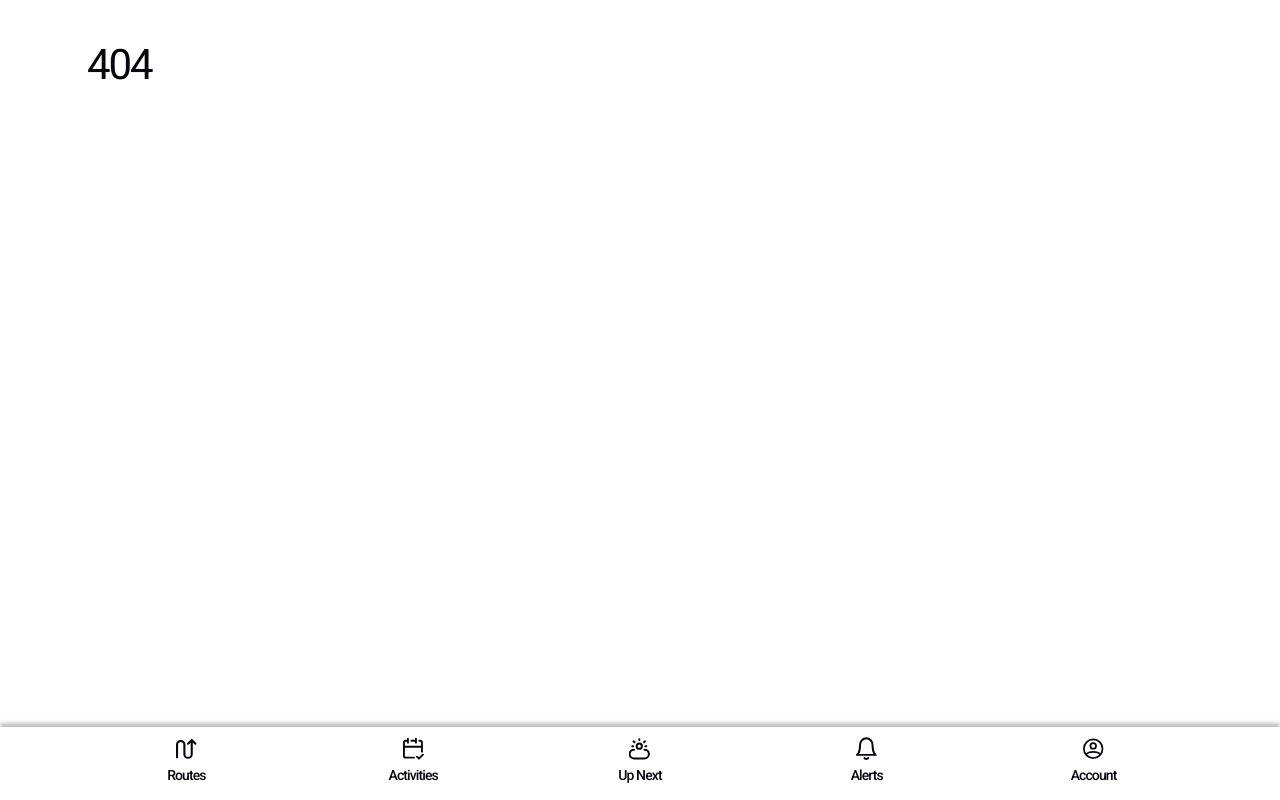
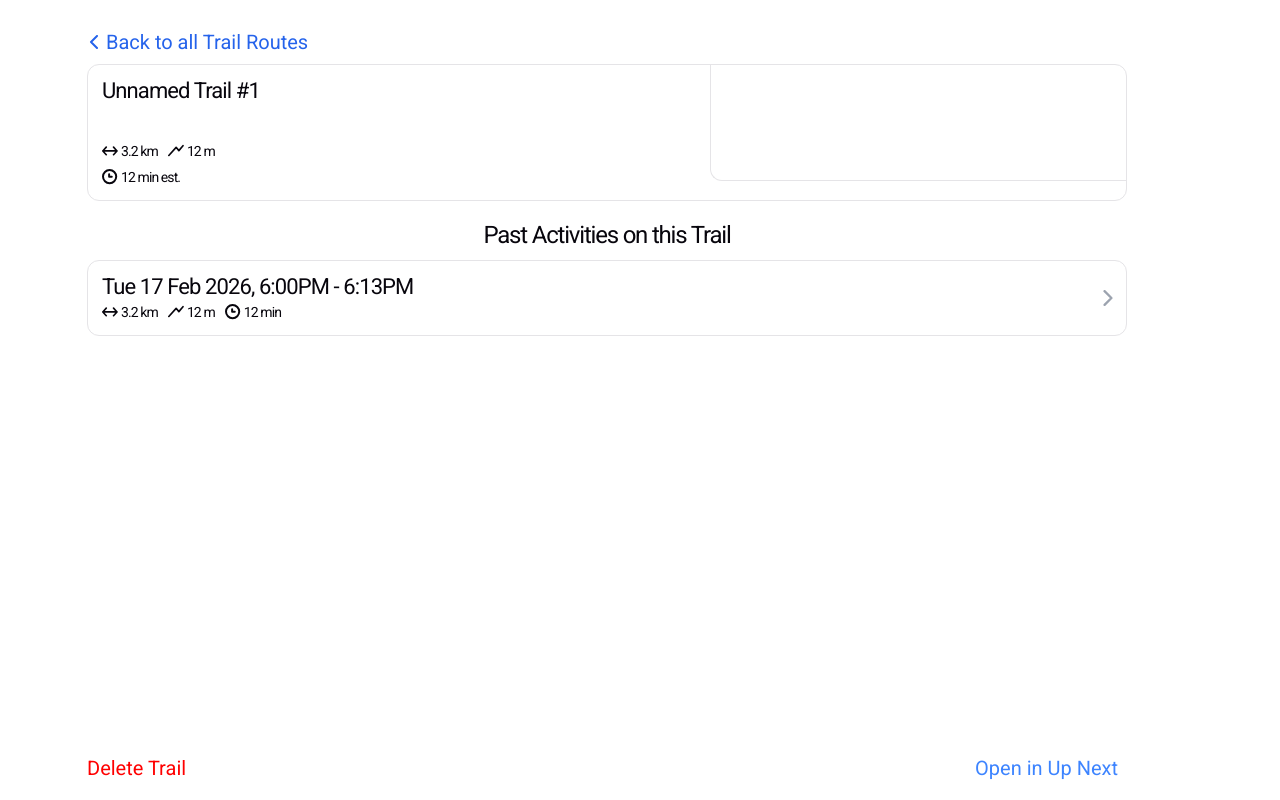
Before and after one commit to s0urcedev/gui-weather-app-trail-runners, a React (Vite) app: page /routes/1 in a window 1280 px wide. Before the commit this address had no page. Built offline with nearby package versions, Linux system fonts and the light colour scheme.

Commit message:
Route Page, new icons, PastActivityItem

```diff
--- a/src/App.tsx
+++ b/src/App.tsx
@@ -1,4 +1,4 @@
-import { Route, Routes } from 'react-router-dom'
+import { Route, Routes, useMatch } from 'react-router-dom'
 import AboutPage from './pages/AboutPage'
 import HomePage from './pages/HomePage'
 import RoutesPage from './pages/RoutesPage'
@@ -6,17 +6,21 @@ import Tabbar from './components/Tabbar'
 import './App.css'
 import ActivitiesPage from './pages/ActivitiesPage'
 import AlertsPage from './pages/AlertsPage'
+import RouteTrailIdPage from './pages/RouteTrailIdPage'
 
 function App() {
+  const isTrailDetailRoute = Boolean(useMatch('/routes/:trailID'))
+
   return (
     <>
       <div style={{
-        paddingBottom: '80px',
+        paddingBottom: isTrailDetailRoute ? '0px' : '80px',
         maxWidth: '100%',
         width: '1040px',
       }}>
         <Routes>
           <Route path="/routes" element={<RoutesPage />} />
+          <Route path="/routes/:trailID" element={<RouteTrailIdPage />} />
           <Route path="/activities" element={<ActivitiesPage />} />
           <Route path="/" element={<HomePage />} />
           <Route path="/alerts" element={<AlertsPage />} />
@@ -24,7 +28,7 @@ function App() {
           <Route path="*" element={<h1>404</h1>} />
         </Routes>
       </div>
-      <Tabbar />
+      {!isTrailDetailRoute && <Tabbar />}
     </>
   )
 }
--- /dev/null
+++ b/src/components/PastActivityItem.css
@@ -0,0 +1,83 @@
+.past-activity-item-link {
+  display: block;
+  width: 100%;
+  text-decoration: none;
+  color: inherit;
+  transition: opacity 0.25s;
+}
+
+.past-activity-item-link:hover {
+    opacity: 0.5;
+}
+
+.past-activity-item {
+  width: 100%;
+  border: 1px solid var(--border);
+  border-radius: 12px;
+  background: var(--bg);
+  box-sizing: border-box;
+  display: flex;
+  align-items: center;
+}
+
+.past-activity-item-details {
+  display: flex;
+  flex-direction: column;
+  align-items: flex-start;
+  text-align: left;
+  flex: 1;
+  min-width: 0;
+  padding: 14px;
+}
+
+.past-activity-item-name {
+  margin: 0;
+  color: var(--text-h);
+  font-size: 22px;
+  line-height: 1.1;
+  font-weight: 400;
+  /* min-height: 22px; */
+}
+
+.past-activity-item-metrics {
+  /* margin-top: 14px; */
+  display: flex;
+  gap: 0 10px;
+  flex-direction: row;
+  /* flex-wrap: wrap; */
+  /* width: 150px; */
+}
+
+.past-activity-item-metric {
+  display: inline-flex;
+  align-items: center;
+  gap: 3px;
+  color: var(--text-h);
+  font-size: 14px;
+  white-space: nowrap;
+  margin-bottom: -4px;
+}
+
+.past-activity-item-metric-icon {
+  width: 16px;
+  height: 16px;
+  display: block;
+  flex-shrink: 0;
+}
+
+.past-activity-item-arrow {
+  margin-left: auto;
+  display: flex;
+  align-items: center;
+  justify-content: center;
+  color: #9ca3af;
+  transform: scaleX(-1);
+  padding-left: 10px;
+}
+
+.past-activity-item-arrow-icon {
+  width: 16px;
+  height: 16px;
+  display: block;
+  flex-shrink: 0;
+}
--- /dev/null
+++ b/src/components/PastActivityItem.tsx
@@ -0,0 +1,51 @@
+import './PastActivityItem.css'
+import { Link } from 'react-router-dom'
+import BackArrowHeadIcon from './icons/BackArrowHeadIcon'
+import ClockIcon from './icons/ClockIcon'
+import HorizontalArrowsIcon from './icons/HorizontalArrowsIcon'
+import LineUpwardIcon from './icons/LineUpwardIcon'
+
+type PastActivityItemProps = {
+    name: string
+    distance: number
+    height: number
+    time: number
+    activityID: string | number
+}
+
+export function PastActivityItem({ name, distance, height, time, activityID }: PastActivityItemProps) {
+    return (
+        <Link to={`/activities/${activityID}`} className="past-activity-item-link">
+            <article className="past-activity-item">
+                <div className="past-activity-item-details">
+                    <h3 className="past-activity-item-name">{name}</h3>
+
+                    <div
+                        className={`past-activity-item-metrics`}
+                        aria-label="Trail stats"
+                    >
+                        <div className="past-activity-item-metric">
+                            <HorizontalArrowsIcon size={16} className="past-activity-item-metric-icon" />
+                            <span>{distance} km</span>
+                        </div>
+                        <div className="past-activity-item-metric">
+                            <LineUpwardIcon size={16} className="past-activity-item-metric-icon" />
+                            <span>{height} m</span>
+                        </div>
+                        <div className="past-activity-item-metric">
+                            <ClockIcon size={16} className="past-activity-item-metric-icon" />
+                            <span>{time} min</span>
+                        </div>
+                    </div>
+                </div>
+
+                <div
+                    className="past-activity-item-arrow"
+                    aria-hidden="true"
+                >
+                    <BackArrowHeadIcon className="past-activity-item-arrow-icon" size={16} strokeWidth={2} />
+                </div>
+            </article>
+        </Link>
+    )
+}
--- a/src/components/TrailItem.css
+++ b/src/components/TrailItem.css
@@ -51,6 +51,10 @@
   width: 150px;
 }
 
+.trail-item-metrics-bottom-margin {
+  margin-bottom: 10px;
+}
+
 .trail-item-metric {
   display: inline-flex;
   align-items: center;
--- a/src/components/TrailItem.tsx
+++ b/src/components/TrailItem.tsx
@@ -10,9 +10,10 @@ type TrailItemProps = {
     height: number
     time: number
     trailID: string | number
+    showViewBtn?: boolean
 }
 
-export function TrailItem({ name, location, distance, height, time, trailID }: TrailItemProps) {
+export function TrailItem({ name, location, distance, height, time, trailID, showViewBtn = true }: TrailItemProps) {
     return (
         <article className="trail-item" aria-label={`Trail ${name}`}>
             <div className="trail-item-main">
@@ -20,7 +21,10 @@ export function TrailItem({ name, location, distance, height, time, trailID }: T
                     <h3 className="trail-item-name">{name}</h3>
                     {/* <p className="trail-item-location">{location}</p> */}
 
-                    <div className="trail-item-metrics" aria-label="Trail stats">
+                    <div
+                        className={`trail-item-metrics${showViewBtn ? '' : ' trail-item-metrics-bottom-margin'}`}
+                        aria-label="Trail stats"
+                    >
                         <div className="trail-item-metric">
                             <HorizontalArrowsIcon size={16} className="trail-item-metric-icon" />
                             <span>{distance} km</span>
@@ -40,9 +44,9 @@ export function TrailItem({ name, location, distance, height, time, trailID }: T
                 </div>
             </div>
 
-            <a className="trail-item-link" href={`/routes/${trailID}`}>
+            {showViewBtn && <a className="trail-item-link" href={`/routes/${trailID}`}>
                 View
-            </a>
+            </a>}
         </article>
     )
 }
--- /dev/null
+++ b/src/components/icons/BackArrowHeadIcon.tsx
@@ -0,0 +1,26 @@
+import type { IconProps } from "./types";
+
+export default function BackArrowHeadIcon({
+    size = 14,
+    strokeWidth = 2,
+    className,
+}: IconProps) {
+    return (
+        <svg
+            width={size}
+            height={size}
+            viewBox="0 0 8 14"
+            fill="none"
+            xmlns="http://www.w3.org/2000/svg"
+            className={className}
+        >
+            <path
+                d="M7 1L1 7L7 13"
+                stroke="currentColor"
+                strokeWidth={strokeWidth}
+                strokeLinecap="round"
+                strokeLinejoin="round"
+            />
+        </svg>
+    );
+}
--- a/src/index.css
+++ b/src/index.css
@@ -131,3 +131,24 @@ code {
   gap: 10px;
   margin-top: 10px;
 }
+
+.backBtn {
+  transition: opacity 0.25s;
+}
+.backBtn:hover {
+  opacity: 0.5;
+}
+
+.deleteBtn {
+  transition: opacity 0.25s;
+}
+.deleteBtn:hover {
+  opacity: 0.5;
+}
+
+.openBtn {
+  transition: opacity 0.25s;
+}
+.openBtn:hover {
+  opacity: 0.5;
+}
--- a/src/pages/ActivitiesPage.tsx
+++ b/src/pages/ActivitiesPage.tsx
@@ -2,12 +2,18 @@ import { ActivityItem } from '../components/ActivityItem';
 import CalWithTickIcon from '../components/icons/CalWithTickIcon';
 import { ImportGPXButton } from '../components/ImportGPXButton';
 import { ImportPlaceholder } from '../components/ImportPlaceholder';
+import { Link } from 'react-router-dom';
 
 function ActivitiesPage() {
   return (
     <div className="App">
       <h1>Completed Activities</h1>
       <ImportGPXButton text="Import Completed Activities" icon={<CalWithTickIcon />} />
+      <p style={{ margin: '8px 0 12px' }}>
+        <Link to="/routes/001" state={{ fromPath: '/activities' }}>
+          Open Trail #001 (Test)
+        </Link>
+      </p>
 
     <div className="items-list">
         <ActivityItem
--- /dev/null
+++ b/src/pages/RouteTrailIdPage.tsx
@@ -0,0 +1,146 @@
+import { useLocation, useNavigate } from 'react-router-dom'
+import { TrailItem } from '../components/TrailItem'
+import { PastActivityItem } from '../components/PastActivityItem'
+import BackArrowHeadIcon from '../components/icons/BackArrowHeadIcon'
+
+type RouteLocationState = {
+  fromPath?: string
+}
+
+function getReferrerPath(referrer: string): string | undefined {
+  if (!referrer) {
+    return undefined
+  }
+
+  try {
+    const referrerUrl = new URL(referrer)
+    const currentOrigin = window.location.origin
+
+    if (referrerUrl.origin !== currentOrigin) {
+      return undefined
+    }
+
+    return referrerUrl.pathname
+  } catch {
+    return undefined
+  }
+}
+
+function RouteTrailIdPage() {
+  const location = useLocation()
+  const navigate = useNavigate()
+  const locationState = location.state as RouteLocationState | null
+
+  const previousPath = locationState?.fromPath ?? getReferrerPath(document.referrer)
+
+  let backButtonLabel = 'Back to all Trail Routes'
+  let backButtonTarget = '/routes'
+
+  if (previousPath === '/activities') {
+    backButtonLabel = 'Back to Completed Activities'
+    backButtonTarget = '/activities'
+  } else if (/^\/activities\/[^/]+$/.test(previousPath ?? '')) {
+    backButtonLabel = 'Back to Completed Activity'
+    backButtonTarget = previousPath as string
+  }
+
+  return (
+    <div className="App">
+        <button
+            type="button"
+            className="backBtn"
+            style={{
+                marginBottom: '12px',
+                border: 'none',
+                background: 'transparent',
+                color: '#2563eb',
+                padding: 0,
+                fontWeight: 400,
+                cursor: 'pointer',
+                fontSize: '20px',
+                width: '100%',
+                textAlign: 'left',
+                gap: '5px',
+                display: 'flex',
+                alignItems: 'baseline',
+                justifyContent: 'start',
+                marginBlockEnd: '10px',
+                marginTop: '10px',
+            }}
+            onClick={() => navigate(backButtonTarget)}
+        >
+            <BackArrowHeadIcon />
+            {backButtonLabel}
+        </button>
+        <TrailItem
+            name="Unnamed Trail #1"
+            location="Paris, France"
+            distance={3.2}
+            height={12}
+            time={12}
+            trailID="001"
+            showViewBtn={false}
+        />
+        <h2 style={{marginTop: '20px', marginBottom: '5px'}}>Past Activities on this Trail</h2>
+        <div className='items-list'>
+            <PastActivityItem
+              name="Tue 17 Feb 2026, 6:00PM - 6:13PM"
+              distance={3.2}
+              height={12}
+              time={12}
+              activityID="001"
+            />
+        </div>
+        <div style={{
+            position: 'fixed',
+            bottom: 10,
+            zIndex: 100,
+            display: 'flex',
+            justifyContent: 'space-between',
+            width: 'min(1056px, 100%)',
+        }}>
+            <button
+                type="button"
+                className="deleteBtn"
+                style={{
+                    border: 'none',
+                    background: 'transparent',
+                    color: '#FF0000',
+                    padding: 0,
+                    fontWeight: 400,
+                    cursor: 'pointer',
+                    fontSize: '20px',
+                    width: 'max-content',
+                    textAlign: 'left',
+                    marginBlockEnd: '10px',
+                    marginTop: '10px',
+                }}
+            >
+                Delete Trail
+            </button>
+            <button
+                type="button"
+                className="openBtn"
+                style={{
+                    border: 'none',
+                    background: 'transparent',
+                    color: 'var(--blue)',
+                    padding: 0,
+                    fontWeight: 400,
+                    cursor: 'pointer',
+                    fontSize: '20px',
+                    width: 'max-content',
+                    textAlign: 'left',
+                    marginBlockEnd: '10px',
+                    marginTop: '10px',
+                    marginRight: '25px',
+                }}
+            >
+                Open in Up Next
+            </button>
+        </div>
+    </div>
+  )
+}
+
+export default RouteTrailIdPage
```
